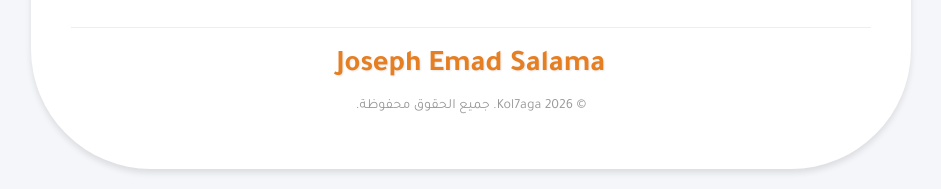
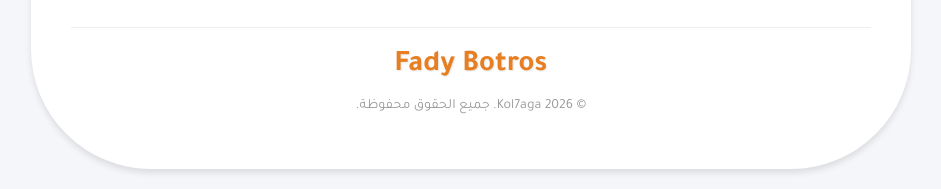
Before and after one commit to JosephEmad96/Kol7aga, a plain HTML site: page index.html in a window 1280 px wide. Shown: the part 932-1121 px from the top of the page, without its empty margins (169-1110 px from the left). Drawn offline with Linux system fonts and the light colour scheme.

Commit message:
Update owner name in footer

```diff
--- a/index.html
+++ b/index.html
@@ -326,7 +326,7 @@
         </div>
 
         <footer>
-            <h1 class="owner-name">Joseph Emad Salama</h1>
+            <h1 class="owner-name">Fady Botros</h1>
             <p class="copyright">&copy; 2026 Kol7aga. جميع الحقوق محفوظة.</p>
         </footer>
     </div>
```
